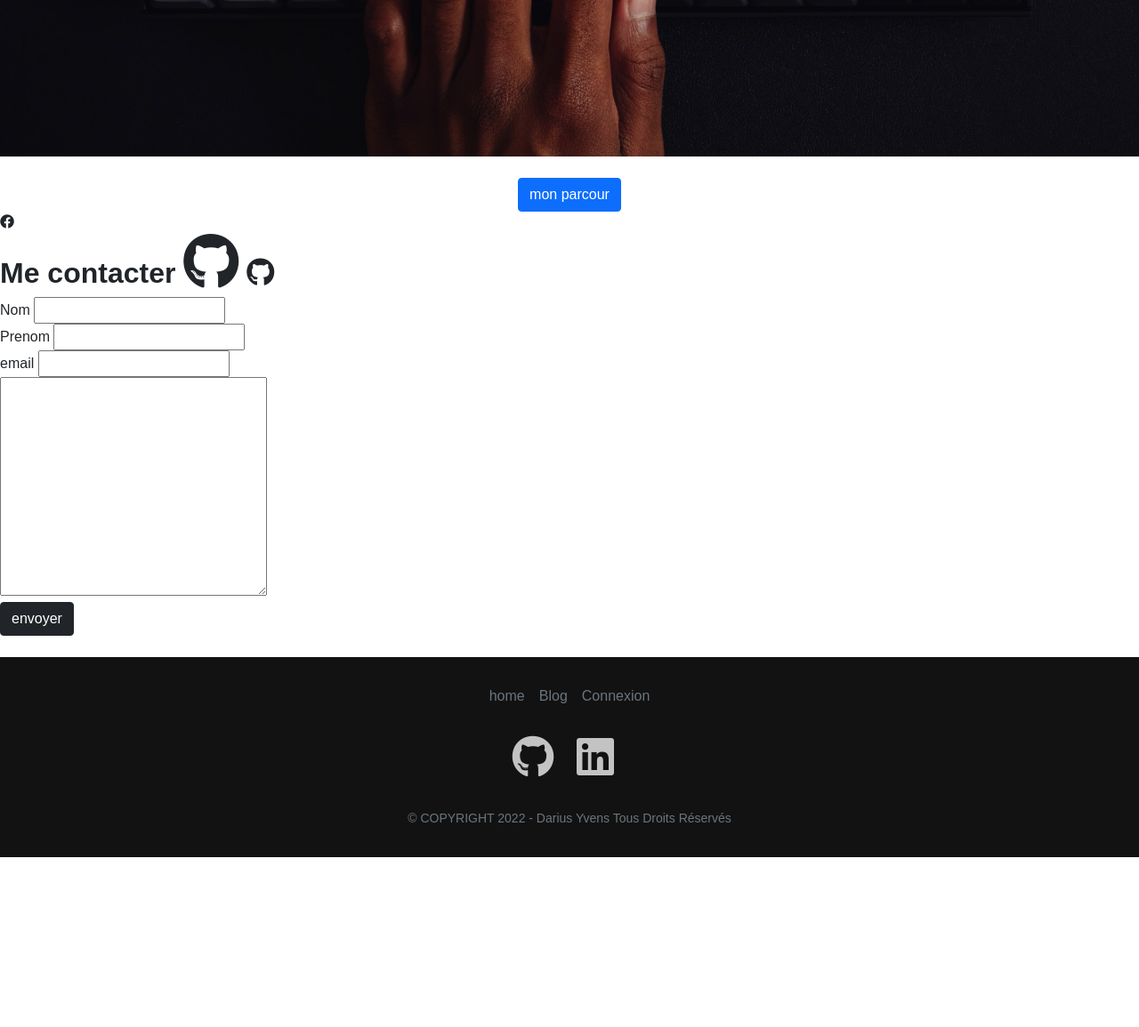
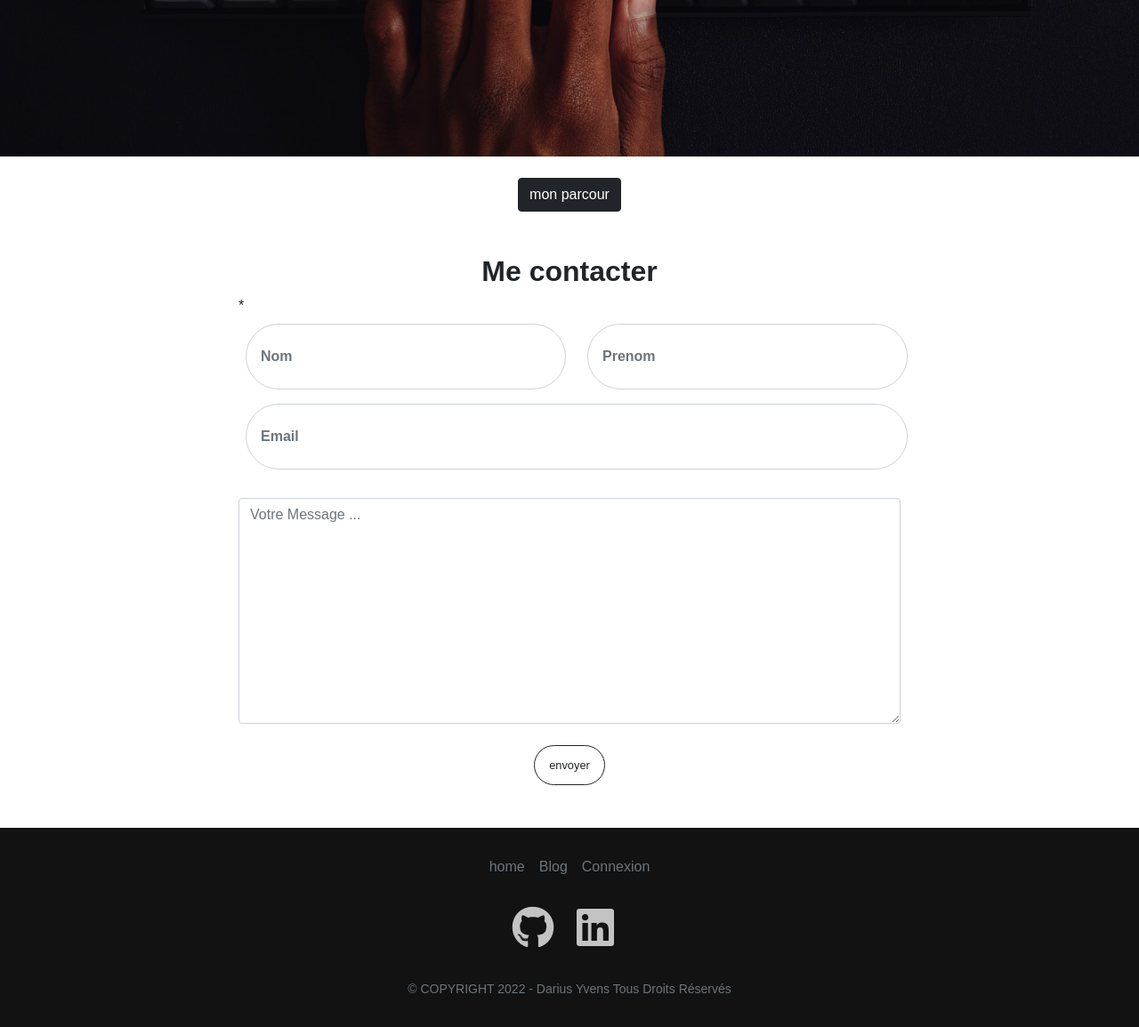
Before and after one commit to yd67/Blog-Php, a PHP site: page / in a window 1280 px wide. Shown: the part 620-1775 px from the top of the page at 89% size. Before the commit the page ends 1584 px from the top, so only its background shows below. Run offline with PHP 8.4, Linux system fonts and the light colour scheme.

Commit message:
amelioration formailaire de contact

```diff
--- a/public/css/style.css
+++ b/public/css/style.css
@@ -38,3 +38,16 @@ footer a:hover{
     background: url(../img/font-clavier.jpg);
     background-size:cover;
 }
+
+.form-control-user {
+  font-size: 1rem;
+  font-weight:800 ;
+  border-radius: 10rem;
+  padding: 1.5rem 1rem;
+  margin:8px;
+}
+.btn-user {
+    font-size: 0.8rem;
+    border-radius: 10rem;
+    padding: 0.75rem 1rem;
+  }
--- a/templates/admin/comment/index.html.twig
+++ b/templates/admin/comment/index.html.twig
@@ -24,7 +24,7 @@
 					<td scope="row">{{c.email}}</td>
 					<td scope="row">{{c.message}}</td>
 					<td scope="row">
-					    <a class="text-success m-3" href="index.php?path=adminComment/acceptComment/{{c.id}}"><i class="fa-solid fa-circle-check"></i> Validé</a> |
+					    <a class="text-success m-3" href="index.php?path=adminComment/acceptComment/{{c.id}}"><i class="fa-solid fa-circle-check"></i> Valider</a> |
 						<a class="text-dark m-3"  href="index.php?path=post/details/{{c.post_id}}" target="_blank" ><i class="fa-solid fa-eye "></i> Article</a>
 					</td>
 				{% endfor %}
--- a/templates/home/index.html.twig
+++ b/templates/home/index.html.twig
@@ -19,15 +19,14 @@
 
 	<section class="container" id="cv">
 		<div class="d-flex justify-content-center">
-			<a href="../public/pdf/dariusYvensCv.pdf" class="btn btn-primary" target="_blank">mon parcour</a>
+			<a href="../public/pdf/dariusYvensCv.pdf" class="btn btn-dark" target="_blank">mon parcour</a>
 		</div>
 	</section>
 
-<i class="fa-brands fa-facebook"></i>
-
-	<section id="contact">
-		<h2>
-			Me contacter  <i class="fa-brands fa-github fa-2x"></i> <i class="fa-brands fa-github"></i>
+	<section id="contact" class="container d-flex justify-content-center mt-5 mn-5">
+	<div class="col-11 col-md-8">
+		<h2 class="text-center">
+			Me contacter
 		</h2>
 		{% if session.contactError is defined %}
 			<div class="alert alert-danger" role="alert">
@@ -39,31 +38,58 @@
 				{{session.contactSuccess}}
 			</div>
 		{% endif %}
-		<form action="index.php?path=contact/sendContact" method="POST">
-			<div>
-				<label for="name">
-					Nom</label>
-				<input type="text" name="name" {% if session.contactInfo.name is defined %} value="{{session.contactInfo.name}}" {% endif %}>
+		<form action="index.php?path=contact/sendContact" method="POST">*
+		<div class="form-group row">
+			<div  class="col-sm-6 mb-3 mb-sm-0">
+				<input type="text" name="name" {% if session.contactInfo.name is defined %} value="{{session.contactInfo.name}}" {% endif %}
+				 placeholder="Nom" class="form-control shadow-none form-control-user" >
 			</div>
-			<div>
-				<label for="firstName">
-					Prenom</label>
-				<input type="text" name="firstName" {% if session.contactInfo.firstName is defined %} value="{{session.contactInfo.firstName}}" {% endif %}>
+			<div class="col-sm-6">
+				<input type="text" name="firstName" {% if session.contactInfo.firstName is defined %} value="{{session.contactInfo.firstName}}" {% endif %}
+				 placeholder="Prenom" class="form-control shadow-none form-control-user">
 			</div>
-			<div>
-				<label for="email">
-					email</label>
-				<input type="email" name="email" {% if session.contactInfo.email is defined %} value="{{session.contactInfo.email}}" {% endif %}>
+
+			{# <div >
+				<input type="text" class="form-control form-control-user" id="exampleFirstName" name="first_name" {% if session.info.firstName is defined %} value="{{session.info.firstName}}"{% endif %} placeholder="Prénom">
 			</div>
-			<div>
-				<textarea name="message" cols="30" rows="10" minlength="15">
-					{% if session.contactInfo.message is defined  %}
-						{{session.contactInfo.message}}
-					{% endif %}
-				</textarea>
+			<div >
+				<input type="text" class="form-control form-control-user" id="exampleLastName" name="name" {% if session.info.name is defined %} value="{{session.info.name}}" {% endif %} placeholder="Nom">
+			</div> #}
+		</div>
+
+			<div class="form-group">
+				<input type="email" name="email" {% if session.contactInfo.email is defined %} value="{{session.contactInfo.email}}" {% endif %}
+				placeholder="Email" class="form-control shadow-none form-control-user">
 			</div>
-			<button type="submit" class="btn btn-dark">envoyer</button>
+
+			<div class="pt-4">
+				<textarea placeholder="Votre Message ..." class="form-control shadow-none" name="message"
+				 cols="30" rows="10" minlength="15">{% if session.contactInfo.message is defined  %}{{session.contactInfo.message|raw}}{% endif %}</textarea>
+			</div>
+			<div class="p-4 d-flex justify-content-center">
+			  <button type="submit" class="btn btn-outline-dark btn-user btn-block"> envoyer </button>
+			</div>
+		  </div>
 		</form>
+
+
+		{# <div class="form-group row">
+			<div class="col-sm-6 mb-3 mb-sm-0">
+				<input type="text" class="form-control form-control-user" id="exampleFirstName" name="first_name" {% if session.info.firstName is defined %} value="{{session.info.firstName}}"{% endif %} placeholder="Prénom">
+			</div>
+			<div class="col-sm-6">
+				<input type="text" class="form-control form-control-user" id="exampleLastName" name="name" {% if session.info.name is defined %} value="{{session.info.name}}" {% endif %} placeholder="Nom">
+			</div>
+		</div>
+		<div class="form-group">
+			<input type="email" class="form-control form-control-user" id="exampleInputEmail" name="email" {% if session.info.email is defined %} value="{{session.info.email}}" {% endif %} placeholder="Email">
+		</div>
+		<div class="form-group ">
+			<input type="password" class="form-control form-control-user" id="exampleInputPassword" placeholder="Mot de passe">
+		</div> #}
 	</section>
 
+	<div >
+</div>
+
 {% endblock %}
--- a/templates/login/index.html.twig
+++ b/templates/login/index.html.twig
@@ -48,7 +48,7 @@
 										{% endif %}
 										<form class="user" method="POST">
 											<div class="form-group">
-												<input type="email" name="email" class="form-control shadow-none form-control-user" id="exampleInputEmail" aria-describedby="emailHelp"
+												<input type="email" name="email" class="form-control shadow-none form-control-user" id="exampleInputEmail" aria-describedby="votre adresse mail"
 												 placeholder="Email." {% if session.info.email is defined %} value="{{session.info.email}}" {% endif %}>
 											</div>
 											<div class="form-group mb-5">
```
